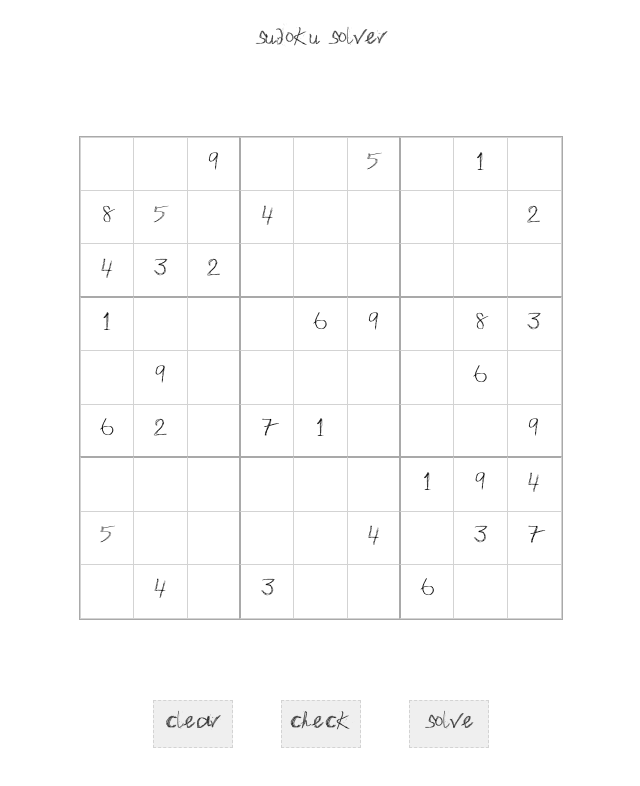
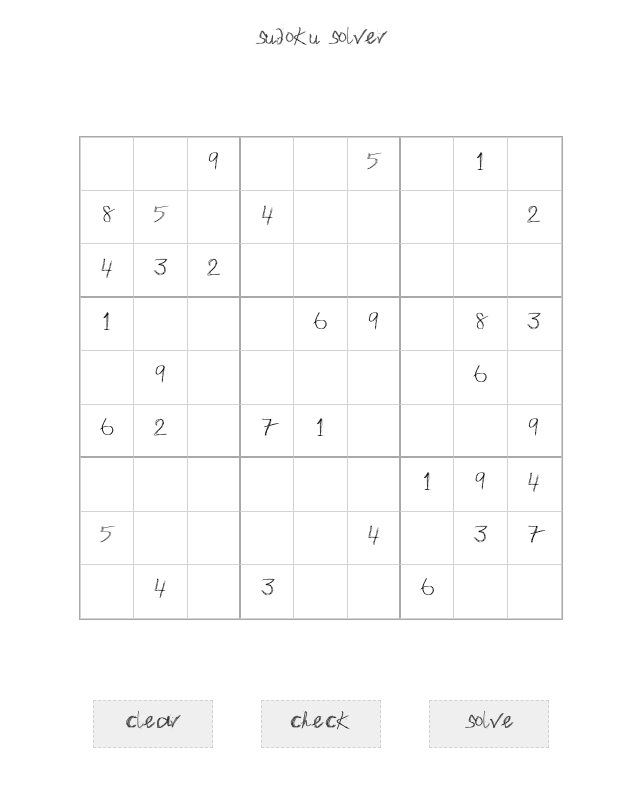
Before and after one commit to mattiasinokuchi/svelte-sudoku-solver, a Svelte app: page / in a window 1280 px wide. Shown: the top 786 px of the page, without its empty margins (319-959 px from the left). Built offline with nearby package versions, Linux system fonts and the light colour scheme.

Commit message:
increase button width

```diff
--- a/src/App.svelte
+++ b/src/App.svelte
@@ -284,7 +284,7 @@
 		margin: 0 3vh 0 3vh;
 		border: dashed lightgray 1px;
 		height: 6vh;
-		width: 10vh;
+		width: 15vh;
 	}
 
 	p {
```
